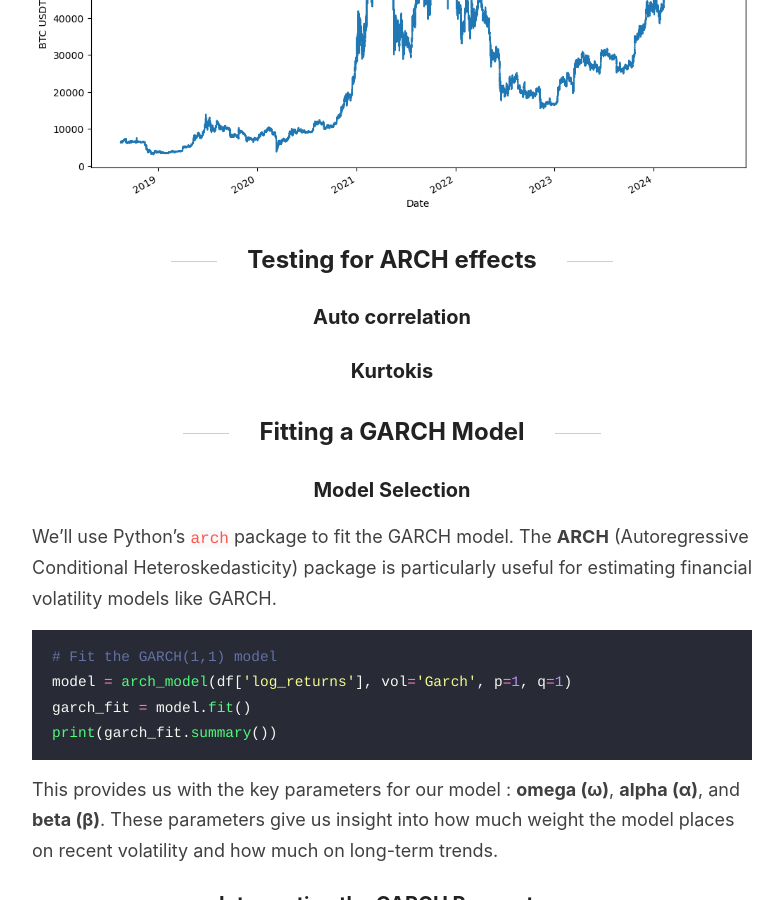
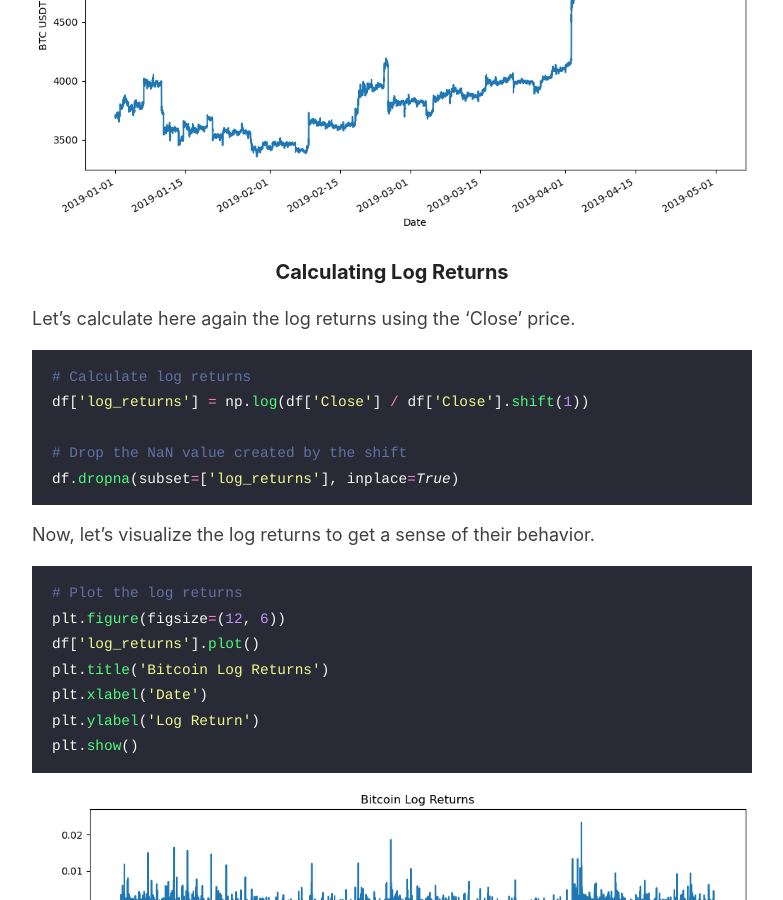
Before and after one commit to Zaltarba/blog, a Jekyll site: the page built from _posts/2024-09-23-BitcoinVolatility-2.md, in a window 1280 px wide and 900 px high, scrolled down 4930 px. Shown: the whole window, without its empty margins (248-1031 px from the left). Built offline with Jekyll 4.4.1, drawn with Linux system fonts in a browser that asks for light colours; formulas are drawn with MathJax 3.

Commit message:
Update 2024-09-23-BitcoinVolatility-2.md

````diff
--- a/_posts/2024-09-23-BitcoinVolatility-2.md
+++ b/_posts/2024-09-23-BitcoinVolatility-2.md
@@ -123,7 +123,33 @@ plt.ylabel('BTC USDT')
 plt.show()
 ```
 
-![figure 1](/blog/images/BitcoinVolatility-1-figure-1.png)
+![figure 1](/blog/images/BitcoinVolatility-2-figure-1.png)
+
+### Calculating Log Returns
+
+Let's calculate here again the log returns using the 'Close' price.
+
+```python
+# Calculate log returns
+df['log_returns'] = np.log(df['Close'] / df['Close'].shift(1))
+
+# Drop the NaN value created by the shift
+df.dropna(subset=['log_returns'], inplace=True)
+```
+
+Now, let's visualize the log returns to get a sense of their behavior.
+
+```python
+# Plot the log returns
+plt.figure(figsize=(12, 6))
+df['log_returns'].plot()
+plt.title('Bitcoin Log Returns')
+plt.xlabel('Date')
+plt.ylabel('Log Return')
+plt.show()
+```
+
+![figure 2](/blog/images/BitcoinVolatility-2-figure-2.png)
 
 ## Testing for ARCH effects
 
````
